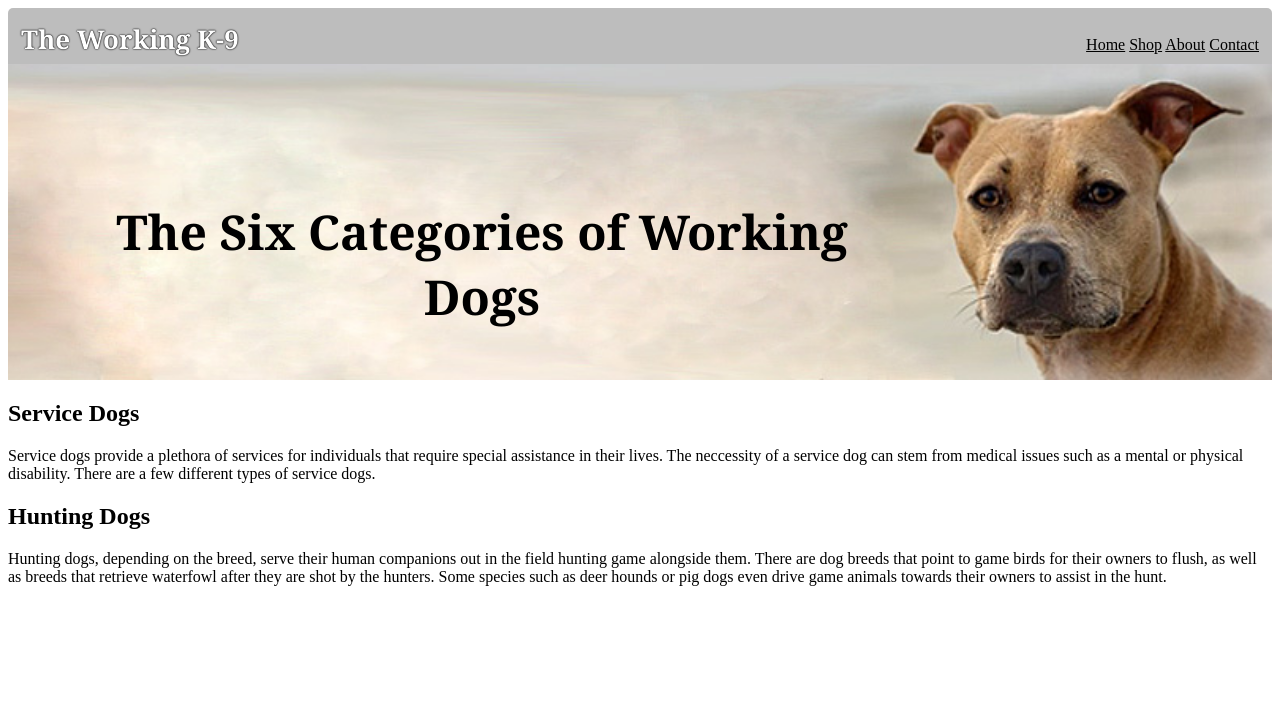
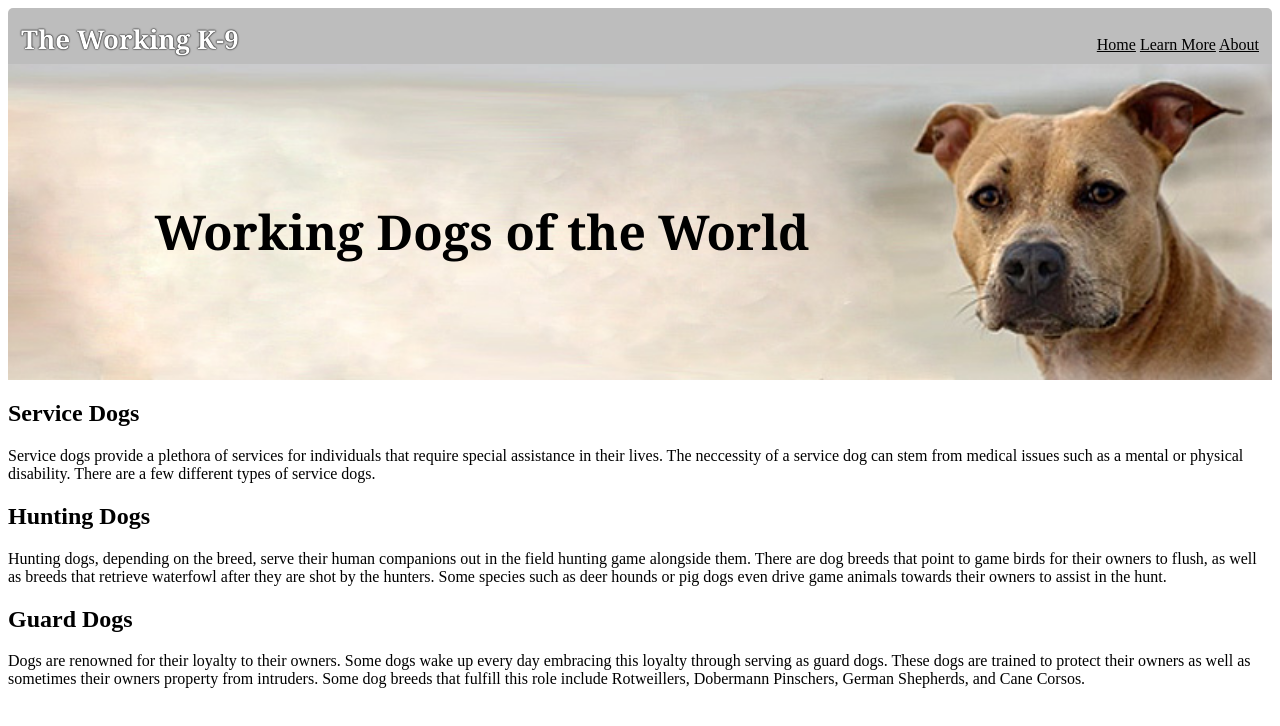
Before and after one commit to garrettstrohm/working-dogs-repository, a plain HTML site: page index.html in a window 1280 px wide. Drawn offline with Linux system fonts and the light colour scheme.

Commit message:
added guard dogs and changed nav section

```diff
--- a/index.html
+++ b/index.html
@@ -7,16 +7,15 @@
             <header class="header">
                 <h1 id="main-header">The Working K-9</h1>
                 <nav class="navigation">
-                    <a href="#">Home</a>
-                    <a href="#">Shop</a>
-                    <a href="#">About</a>
-                    <a href="#">Contact</a>
+                    <a href="#" id="homepage">Home</a>
+                    <a href="#" id="akc">Learn More</a>
+                    <a href="#" id="about">About</a>
                 </nav>
             </header>
             <div class="container">
                 <img src="./assets/dogs-header-2132-800x200.jpeg" alt="header photo of pitbull" style= "width:100%;"/>
                 <div class="centered">
-                    <h2>The Six Categories of Working Dogs</h2>
+                    <h2>Working Dogs of the World</h2>
                 </div>
             </div>
             <h2>Service Dogs</h2>
@@ -29,5 +28,10 @@
                 that point to game birds for their owners to flush, as well as breeds that retrieve waterfowl after they are shot by the hunters. Some
                 species such as deer hounds or pig dogs even drive game animals towards their owners to assist in the hunt.
             </p>
+            <h2>Guard Dogs</h2>
+            <p>Dogs are renowned for their loyalty to their owners. Some dogs wake up every day embracing this loyalty through serving as guard dogs. These
+                dogs are trained to protect their owners as well as sometimes their owners property from intruders. Some dog breeds that fulfill this role
+                include Rotweillers, Dobermann Pinschers, German Shepherds, and Cane Corsos.
+            </p>
         </body>
     </html>
```
